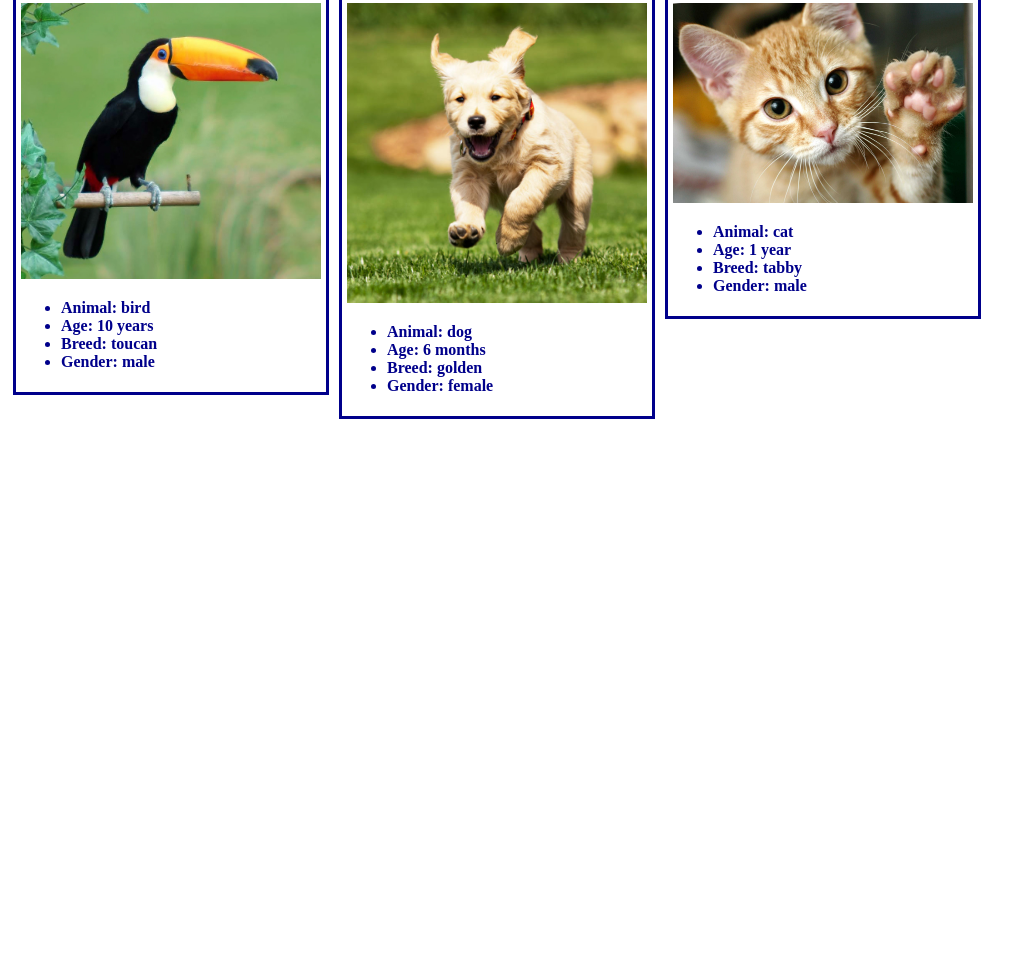
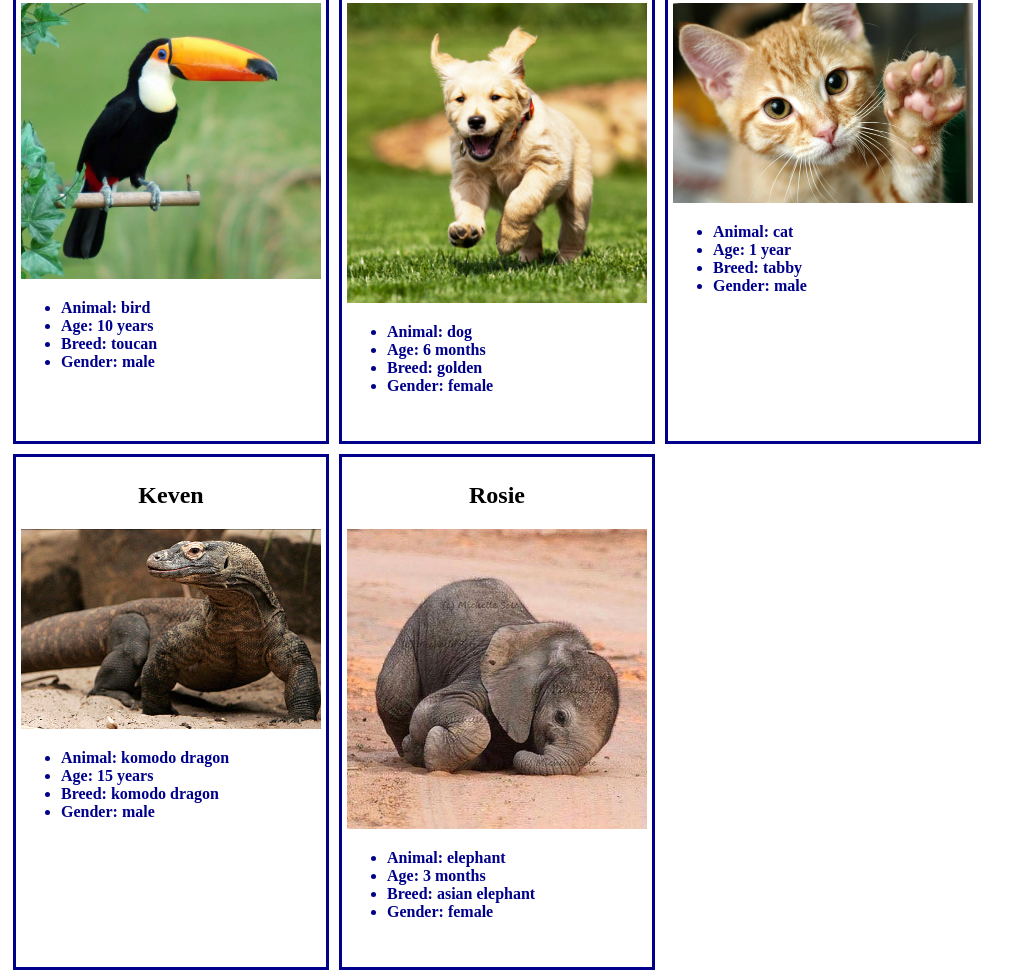
Before and after one commit to Dvillars/animal-shelter, a plain HTML site: page index.html in a window 1280 px wide. Shown: the part 157-1132 px from the top of the page, without its empty margins (0-1031 px from the left). Before the commit the page ends 800 px from the top, so only its background shows below. Drawn offline with Linux system fonts and the light colour scheme.

Commit message:
added more animals

```diff
--- a/css/styles.css
+++ b/css/styles.css
@@ -1,13 +1,16 @@
 img {
   width: 300px;
+  margin: auto;
 }
 
 .animal {
   float: left;
   width: 300px;
+  height: 500px;
   padding: 5px;
   border: 3px solid darkblue;
   margin: 5px;
+
 }
 
 h1, h2 {
@@ -26,6 +29,7 @@ h1, h2 {
 
   .animal {
     width: 200px;
+    height: 400px;
   }
 }
 
@@ -44,6 +48,7 @@ h1, h2 {
     margin: auto;
     margin-bottom: 5px;
     margin-top: 5px;
-    width: 300px;
+    width: 95%;
+    height: 250px;
   }
 }
--- a/index.html
+++ b/index.html
@@ -47,6 +47,33 @@
           <li>Gender: male</li>
         </ul>
       </div>
+
+      <div class="animal">
+        <h2>Keven</h2>
+
+        <img src='img/komodo-dragon.jpg'>
+
+        <ul>
+          <li>Animal: komodo dragon</li>
+          <li>Age: 15 years</li>
+          <li>Breed: komodo dragon</li>
+          <li>Gender: male</li>
+        </ul>
+      </div>
+
+      <div class="animal">
+        <h2>Rosie</h2>
+
+        <img src='img/elephant.jpg'>
+
+        <ul>
+          <li>Animal: elephant</li>
+          <li>Age: 3 months</li>
+          <li>Breed: asian elephant</li>
+          <li>Gender: female</li>
+        </ul>
+      </div>
+
     </div>
 
   </body>
```
Also changed, not shown: img/Komodo-dragon.jpg (added), img/elephant.jpg (added).
